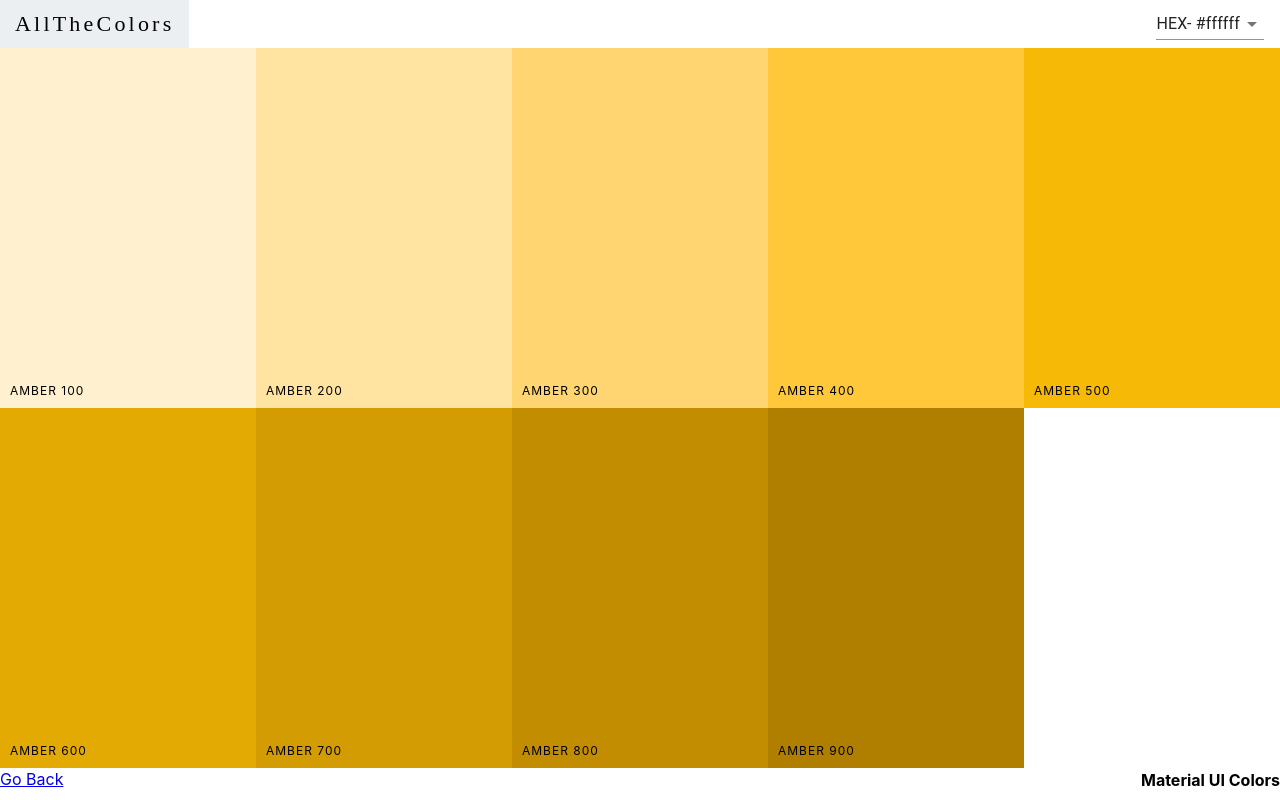
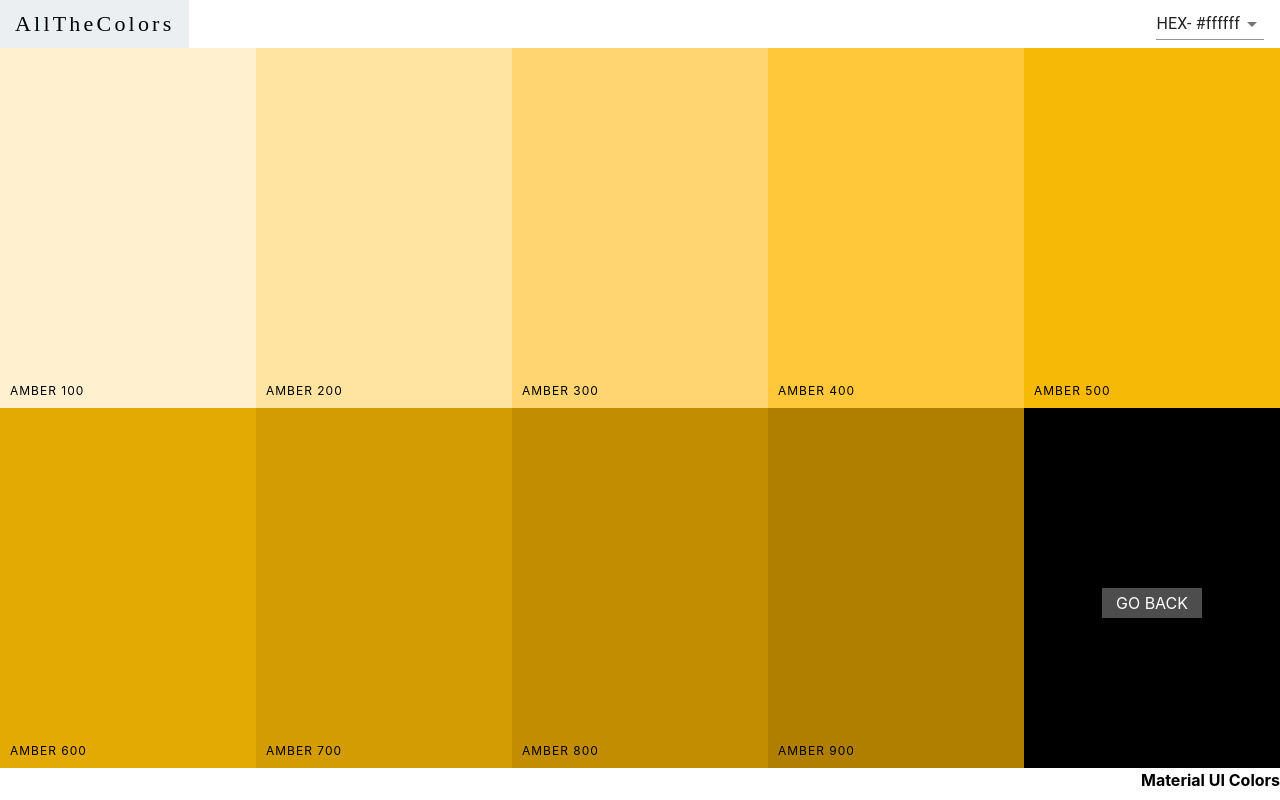
Before and after one commit to SpyrosGeo/AllTheColors, a React (Create React App) app: page /palette/material-ui-colors/amber in a window 1280 px wide. Built offline with nearby package versions, Linux system fonts and the light colour scheme; a web font is replaced by a local one.

Commit message:
refactored palette style using with styles

```diff
--- a/src/Palette.css
+++ b/src/Palette.css
@@ -1,11 +1,11 @@
-.Palette{
+/* .Palette{
     height: 100vh;
     display: flex;
     flex-direction: column;
 }
 .Palette-colors {
     height: 90%;
-}
+} */
 
 .Palette-footer {
     height: 3vh;
--- a/src/Palette.js
+++ b/src/Palette.js
@@ -3,8 +3,18 @@
 import "./Palette.css"
 import NavBar from './NavBar';
 import PaletteFooter from './PaletteFooter';
+import { withStyles } from '@material-ui/styles';
 
-
+    const styles = {
+        Palette:{
+            height: "100vh",
+            display: "flex",
+            flexDirection: "column",
+        },
+        paletteColors:{
+            height:"90%"
+        }
+    }
 class Palette extends Component {
 
     constructor(props){
@@ -28,6 +38,7 @@
         })
     }
     render(){
+        const { classes} =this.props;
         const { colors,paletteName,id} = this.props.palette;
         const { level,format } = this.state;
         const colorboxes = colors[level].map(color =>(
@@ -42,14 +53,14 @@
             />
         ))
         return (
-            <div className="Palette">
+            <div className={classes.Palette}>
                 <NavBar level={level}
                 changeLevel={this.changeLevel}
                 handleChange={this.changeFormat}
                 allColors={true}
                 />
 
-                <div className="Palette-colors">
+                <div className={classes.paletteColors}>
                 {/* color boxes go here */}
                 {colorboxes}
                 </div>
@@ -59,4 +70,4 @@
     }
 }
 
-export default Palette;
+export default withStyles(styles)(Palette);
--- a/src/SingleColorPalette.js
+++ b/src/SingleColorPalette.js
@@ -3,8 +3,50 @@
 import ColorBox from './ColorBox';
 import NavBar from './NavBar';
 import PaletteFooter from './PaletteFooter';
+import { withStyles } from '@material-ui/styles';
+
+const styles = {
+    Palette: {
+        height: "100vh",
+        display: "flex",
+        flexDirection: "column",
+    },
+    paletteColors: {
+        height: "90%"
+    },
+    goBack:{
+        width: '20%',
+        height:  '50%',
+        margin: '0 auto',
+        display: 'inline-block',
+        position: 'relative',
+        cursor: 'pointer',
+        textTransform: 'uppercase',
+        marginBottom: '-3.7px',
+        opacity:"1",
+        backgroundColor:"black",
+        "& a":{
+            color:  'white',
+            width: '100px',
+            height: '30px',
+            position: 'absolute',
+            display: 'inline-block',
+            top: '50%',
+            left: '50%',
+            marginLeft: '-50px',
+            marginTop: -'15px',
+            textAlign: 'center',
+            outline: 'none',
+            background: 'rgba(255, 255, 255, 0.3)',
+            fontSize: '1rem',
+            lineHeight: '30px',
+            border: 'none',
+            textDecoration:"none"
+        }
 
 
+    }
+}
 class SingleColorPalette extends Component{
     constructor(props){
         super(props);
@@ -35,6 +77,7 @@
 
     render(){
         const { format } = this.state;
+        const { classes} = this.props;
         const { paletteName,id } =this.props.palette;
         // console.log(paletteName+"single color")
         const colorBoxes = this._shades.map(color =>(
@@ -46,15 +89,15 @@
         ))
         // console.log(colorBoxes)
         return(
-            <div className="SingleColorPalette Palette">
+            <div className={classes.Palette}>
                 <NavBar
                 handleChange={this.changeFormat}
                 allColors={false}
                 />
-            <div className="Palette-colors">
+            <div className={classes.paletteColors}>
             {colorBoxes}
-            <div className="go-back ColorBox">
-                <Link to={`/palette/${id}`} className='back-button'>Go Back</Link>
+            <div className={classes.goBack}>
+                <Link to={`/palette/${id}`} >Go Back</Link>
             </div>
             </div>
             <PaletteFooter paletteName={paletteName}/>
@@ -64,4 +107,4 @@
 
 
 }
-export default SingleColorPalette;
+export default withStyles(styles)(SingleColorPalette);
```
